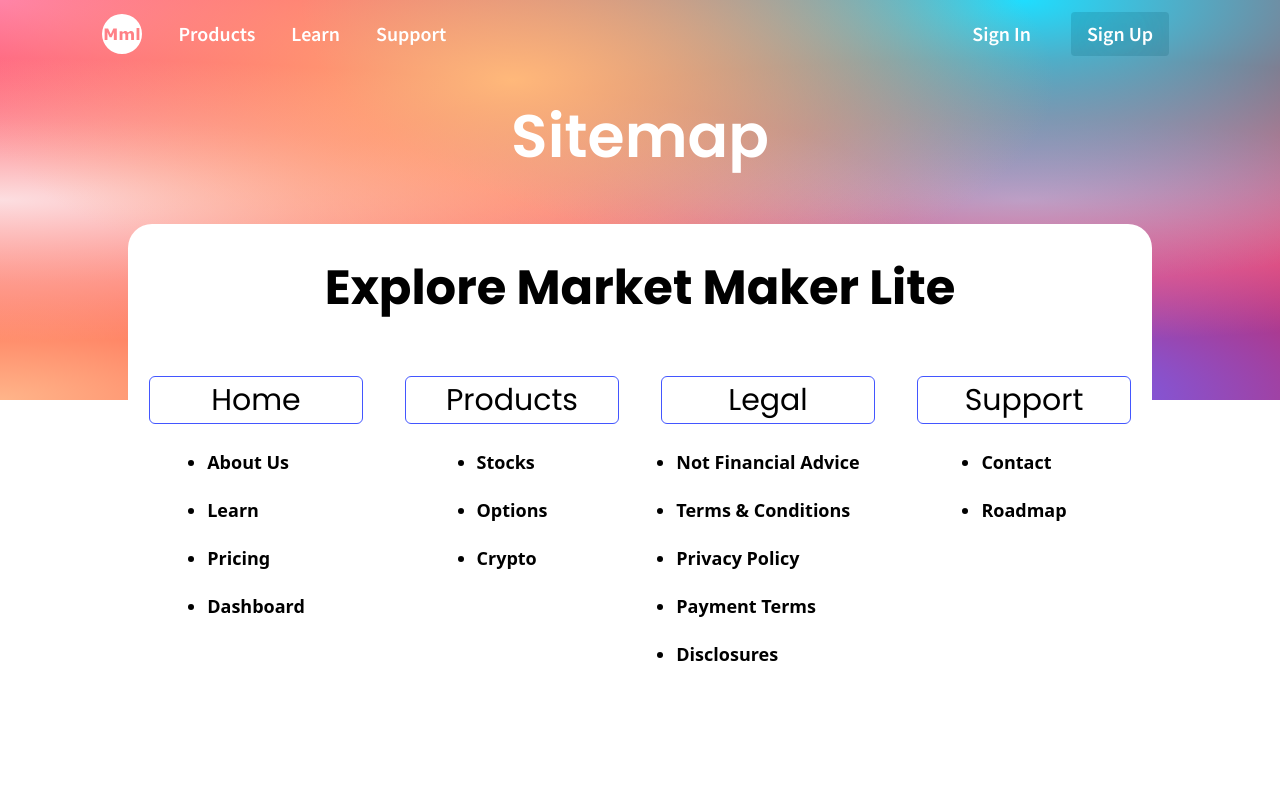
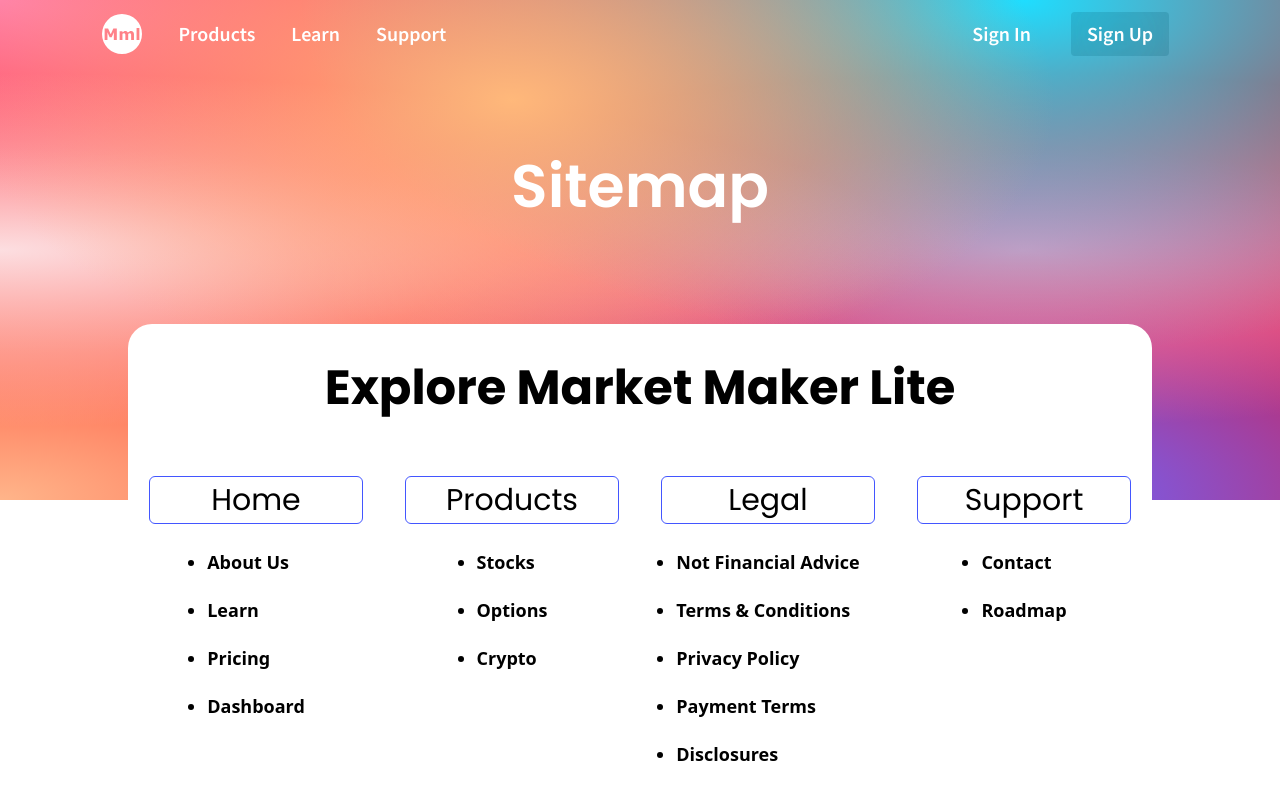
Before and after one commit to jonkarrer/market_maker, a Next.js app: page /support/sitemap in a window 1280 px wide. Shown: the top 800 px of the page. Built offline with nearby package versions, Linux system fonts and the light colour scheme.

Commit message:
buttons hieght

```diff
--- a/pages/support/pricing.tsx
+++ b/pages/support/pricing.tsx
@@ -39,25 +39,25 @@
             <div>{/** Empty div to even out columns */}</div>
             <div className="text-center mr-5 grid gap-3  sm:mr-0 lg:gap-7 font-semibold">
               <h1>Free</h1>
-              <p className="text-lg lg:text-2xl text-gray-500">
+              <p className="text-base lg:text-2xl text-gray-500">
                 <strong className="font-bold sm:text-4xl lg:text-5xl">
                   $0
                 </strong>{" "}
                 per month
               </p>
-              <button className=" w-full sm:w-4/5 m-auto h-7 sm:h-auto sm:py-2 shadow-lg rounded text-sm lg:text-2xl text-blue-border border-blue-border border-1px border-solid ">
+              <button className="w-full m-auto h-7 shadow-lg rounded text-sm sm:w-4/5 sm:h-auto sm:py-2 lg:text-2xl text-blue-border border-blue-border border-1px border-solid ">
                 Try for Free
               </button>
             </div>
             <div className="text-center grid gap-3 lg:gap-6 font-semibold">
               <h1>Premium</h1>
-              <p className="text-lg lg:text-2xl font-bold text-gray-500">
+              <p className="text-base lg:text-2xl font-bold text-gray-500">
                 <strong className="sm:text-4xl lg:text-5xl font-bold">
                   $40
                 </strong>{" "}
                 per month
               </p>
-              <button className=" w-full m-auto h-7 sm:h-auto shadow-lg rounded text-sm text-white bg-blue-border sm:px-0 sm:py-2 sm:w-4/5 lg:text-2xl">
+              <button className="w-full m-auto h-7 shadow-lg rounded text-sm text-white bg-blue-border sm:h-auto sm:px-0 sm:py-2 sm:w-4/5 lg:text-2xl">
                 Subscribe Today
               </button>
             </div>
--- a/pages/support/sitemap.tsx
+++ b/pages/support/sitemap.tsx
@@ -3,7 +3,7 @@
 import List from "@/components/support_pages/List";
 
 const Sitemap = () => (
-  <div className="pb-8 sm:h-1000px">
+  <div className="pb-8 h-screen sm:min-h-800px">
     <Gradient title="Sitemap" />
     <Wrapper display="flex">
       <div className="grid gap-10 lg:gap-16 place-content-center w-full">
--- a/pages/support/support.tsx
+++ b/pages/support/support.tsx
@@ -2,7 +2,7 @@
 import Gradient from "@/components/support_pages/Gradient";
 export default function Support() {
   return (
-    <div className="h-auto sm:h-screen lg:h-auto">
+    <div className="h-auto md:h-screen lg:h-auto">
       <Gradient title="Support" />
       <div
         id="squares-container"
--- a/styles/globals.css
+++ b/styles/globals.css
@@ -110,20 +110,20 @@
   }
   /**** Price Plans Page ****/
   .column-1 {
-    @apply grid gap-8;
+    @apply grid gap-8 lg:gap-10;
   }
   .column-1 div {
-    @apply flex space-x-2 text-base ml-3 sm:ml-0 sm:text-base lg:text-xl xl:text-2xl font-semibold;
+    @apply flex items-center space-x-2 text-sm ml-3 sm:ml-0 sm:text-base lg:text-xl xl:text-2xl font-semibold;
   }
   .column-1 div img {
     @apply w-4 sm:w-4 lg:w-5 cursor-pointer;
   }
   .column-2,
   .column-3 {
-    @apply flex flex-col space-y-14 sm:space-y-8;
+    @apply flex flex-col space-y-14 sm:space-y-8 lg:space-y-10;
   }
   .column-2 div,
   .column-3 div {
-    @apply mx-auto text-base sm:text-lg lg:text-xl xl:text-2xl font-semibold;
+    @apply mx-auto text-sm sm:text-lg lg:text-xl xl:text-2xl font-semibold;
   }
 }
--- a/tailwind.config.js
+++ b/tailwind.config.js
@@ -21,7 +21,8 @@
         '44vh' : '44vh',
       },
       minHeight: {
-        '500px' : '400px'
+        '500px' : '500px',
+        '800px' : '800px'
       },
       fontSize: {
         'mobile-p' : 'calc(2vw + 1.5vh)',
```
